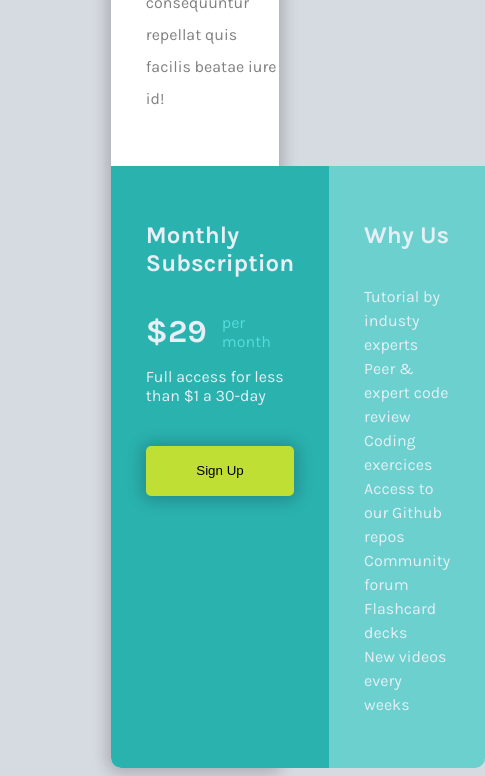
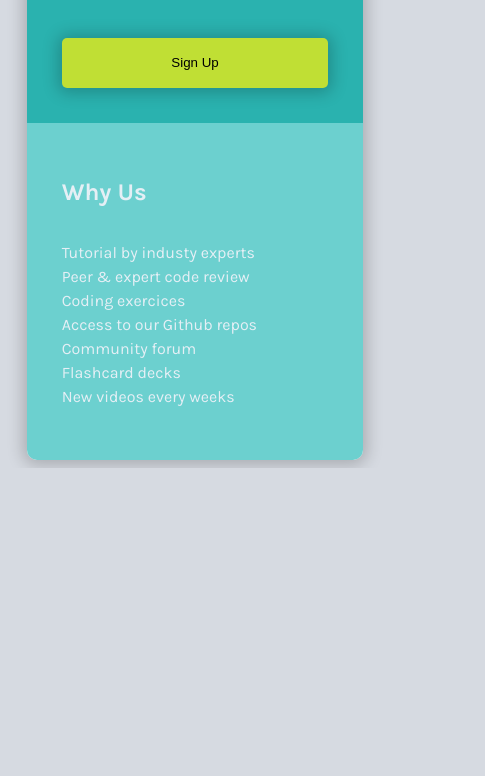
Before and after one commit to Neirotciv/subscription_component, a plain HTML site: page index.html in a window 390 px wide. Shown: the part 666-1442 px from the top of the page, 485 px wide, since content can reach past the window. After the commit the page ends 1134 px from the top, so only its background shows below. Drawn offline with Linux system fonts and the light colour scheme.

Commit message:
ccs responsive

```diff
--- a/assets/css/style.css
+++ b/assets/css/style.css
@@ -97,3 +97,22 @@ body {
     flex-direction: column;
     width: 100%;
 }
+
+@media (max-width: 900px) {
+    .component__wrapper {
+        width: 90%;
+    }
+
+    .horizontal-flex {
+        display: flex;
+        flex-wrap: wrap;
+    }
+
+    .component__left {
+        border-radius: 0;
+    }
+
+    .component__right {
+        border-radius: 0 0 10px 10px;
+    }
+}
```
